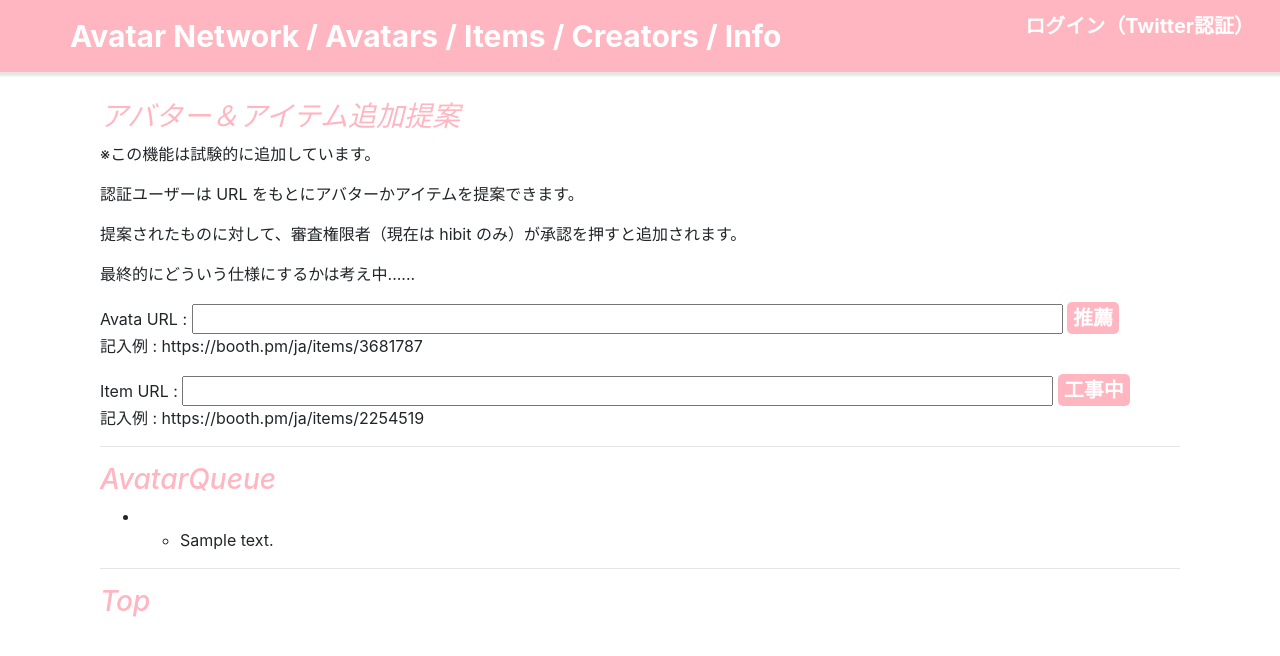
After one commit to hibit-at/avatar_network, a Django app: page /recommend/ in a window 1280 px wide. The commit adds this page. Shown: the top 656 px of the page. Run offline with Django 3.2, Linux system fonts and the light colour scheme; tables that the repository leaves empty hold one stand-in row (values such as "Sample post"); some libraries are stand-ins or nearby versions.

Commit message:
recommend

```diff
--- a/app/models.py
+++ b/app/models.py
@@ -71,3 +71,17 @@ class Folder(models.Model):
 
     def __str__(self):
         return self.name
+
+class AvatarQueue(models.Model):
+    avatar_id = models.CharField(max_length=100)
+    avatar_name = models.CharField(max_length=200)
+    describe = models.CharField(max_length=500)
+
+
+    def __str__(self):
+        return str(self.avatar_name)
+
+class ItemQueue(models.Model):
+    item_id = models.CharField(max_length=100)
+    item_name = models.CharField(max_length=200)
+    describe = models.CharField(max_length=200)
--- a/app/urls.py
+++ b/app/urls.py
@@ -17,4 +17,5 @@ urlpatterns = [
     path('debug/', views.debug, name='debug'),
     path('userpage/<slug:tid>', views.userpage, name='userpage'),
     path('folder/<int:pk>', views.folder, name='folder'),
+    path('recommend/',views.recommend, name='recommend'),
 ]
--- a/app/views.py
+++ b/app/views.py
@@ -6,6 +6,25 @@ from allauth.socialaccount.models import SocialAccount
 from app.forms import *
 from app.models import *
 
+# utils
+
+targets = [
+    ('&amp;', '&'),
+    ('&gt;', '>'),
+    ('&lt;', '<'),
+    ('&#39;', "'"),
+    ('&quot;', '"'),
+]
+
+
+def name_validation(org):
+    ans = org
+    for target in targets:
+        before = target[0]
+        after = target[1]
+        if before in org:
+            ans = ans.replace(before, after)
+    return ans
 
 # Create your views here.
 
@@ -388,5 +407,62 @@ def folder(request, pk=0):
             folder.save()
             return redirect('app:folder', pk=pk)
 
+    return render(request, 'folder.html', params)
 
-    return render(request, 'folder.html', params)
+
+def recommend(request):
+    params = {}
+    user = request.user
+    if user.is_authenticated:
+        social = SocialAccount.objects.get(user=user)
+        params['social'] = social
+    avatars = AvatarQueue.objects.all()
+    params['avatars'] = avatars
+    if request.method == "POST":
+        post = request.POST
+        print(post)
+        if 'avatar_id' in post:
+            avatar_id = post['avatar_id'].split('/')[-1]
+            if Avatar.objects.filter(avatar_id=avatar_id).exists():
+                params['error'] = '! ERROR : このアバターは既に登録されています。'
+                return render(request, 'recommend.html', params)
+            if AvatarQueue.objects.filter(avatar_id=avatar_id).exists():
+                params['error'] = '! ERROR : このアバターは既に推薦キューに入っています。'
+                return render(request, 'recommend.html', params)
+            import requests
+            import re
+            url = f'https://booth.pm/ja/items/{avatar_id}'
+            text = requests.get(url).text
+            pat = r'<title>(.*?) - BOOTH</title>'
+            res = re.findall(pat, text)
+            if len(res) == 0:
+                params['error'] = 'URL の解析に失敗しました。'
+                return render(request, 'recommend.html', params)
+            avatar_name = name_validation(res[0])
+            pat = r'"content":"(.*?)"'
+            res = re.findall(pat, text)
+            if len(res) == 0:
+                params['error'] = 'URL の解析に失敗しました。'
+                return render(request, 'recommend.html', params)
+            describe = res[0][:200]
+            print(describe)
+            AvatarQueue.objects.create(
+                avatar_id=avatar_id,
+                avatar_name=avatar_name,
+                describe=describe,
+            )
+        if 'approve' in post:
+            avatar_id = post['approve']
+            import sys
+            sys.path.append('../')
+            from manual_add_avatar import add_avatar
+            add_avatar(avatar_id)
+            AvatarQueue.objects.get(avatar_id=avatar_id).delete()
+            return redirect('app:recommend')
+        if 'decline' in post:
+            avatar_id = post['decline']
+            AvatarQueue.objects.get(avatar_id=avatar_id).delete()
+            return redirect('app:recommend')
+
+
+    return render(request, 'recommend.html', params)
--- a/templates/base.html
+++ b/templates/base.html
@@ -52,6 +52,8 @@
                                     <a class="dropdown-item" href="{% url 'app:folder' pk=folder.pk %}">{{ folder }}</a>
                                 {% endfor %}
                                 <hr>
+                                <a class="dropdown-item" href="{% url 'app:recommend' %}">追加提案</a>
+                                <hr>
                                 <a class="dropdown-item" href="{% url 'app:logout' %}">ログアウト</a>
                             </div>
                         </div>
--- /dev/null
+++ b/templates/recommend.html
@@ -0,0 +1,58 @@
+{% extends "base.html" %}
+{% block content %}
+    <h3 class="deco">アバター＆アイテム追加提案</h3>
+    <p>
+        ※この機能は試験的に追加しています。
+    </p>
+    <p>
+        認証ユーザーは URL をもとにアバターかアイテムを提案できます。
+    </p>
+    <p>
+        提案されたものに対して、審査権限者（現在は hibit のみ）が承認を押すと追加されます。
+    </p>
+    <p>
+        最終的にどういう仕様にするかは考え中......
+    </p>
+    {% if error != None %}
+        <p style="color:red">
+            {{ error }}
+        </p>
+    {% endif %}
+    <form method="post">
+        {% csrf_token %}
+        Avata URL :
+        <input type="text" size="80px" name="avatar_id"/>
+        <button class="button">推薦</button>
+        <p>
+            記入例 : https://booth.pm/ja/items/3681787
+        </p>
+    </form>
+    <form method="post">
+        {% csrf_token %}
+        Item URL :
+        <input type="text" size="80px" name="item_id"/>
+        <button class="button">工事中</button>
+        <p>
+            記入例 : https://booth.pm/ja/items/2254519
+        </p>
+    </form>
+    <hr>
+    <h3 class="deco">AvatarQueue</h3>
+    {% for avatar in avatars %}
+        <ul>
+            <li>
+                {% if user.is_staff %}
+                <form method="post">
+                    {% csrf_token %}
+                    {{ avatar }}
+                    <button class="btn btn-success" name="approve" value="{{avatar.avatar_id}}">承認</button>
+                    <button class="btn btn-danger" name="decline" value="{{avatar.avatar_id}}">拒否</button>
+                </form>
+                {% endif %}
+                <ul>
+                    <li>{{ avatar.describe }}</li>
+                </ul>
+            </li>
+        </ul>
+    {% endfor %}
+{% endblock content %}
--- a/templates/userpage.html
+++ b/templates/userpage.html
@@ -43,5 +43,6 @@
             <button class="button" name="create_new">+Create New</button>
             <span style="color:red">{{error}}</span>
         </form>
+
     {% endif %}
 {% endblock content %}
```
Also changed, not shown: manual_add_avatar.py (added, +81 -0 lines), templates/queue.html (added, +8 -0 lines), app/migrations/0014_auto_20220329_2149.py (added), app/migrations/0015_auto_20220329_2154.py (added).
